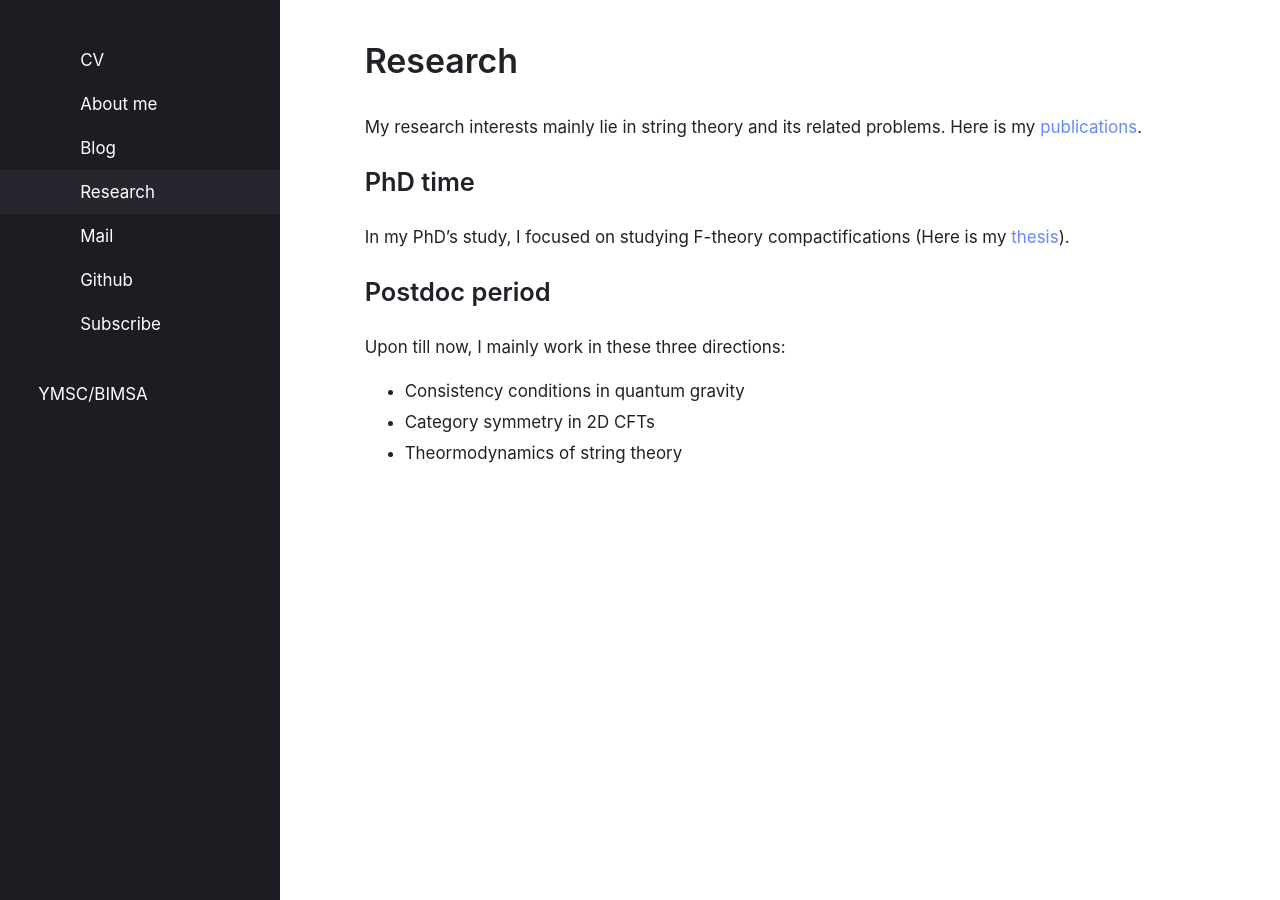
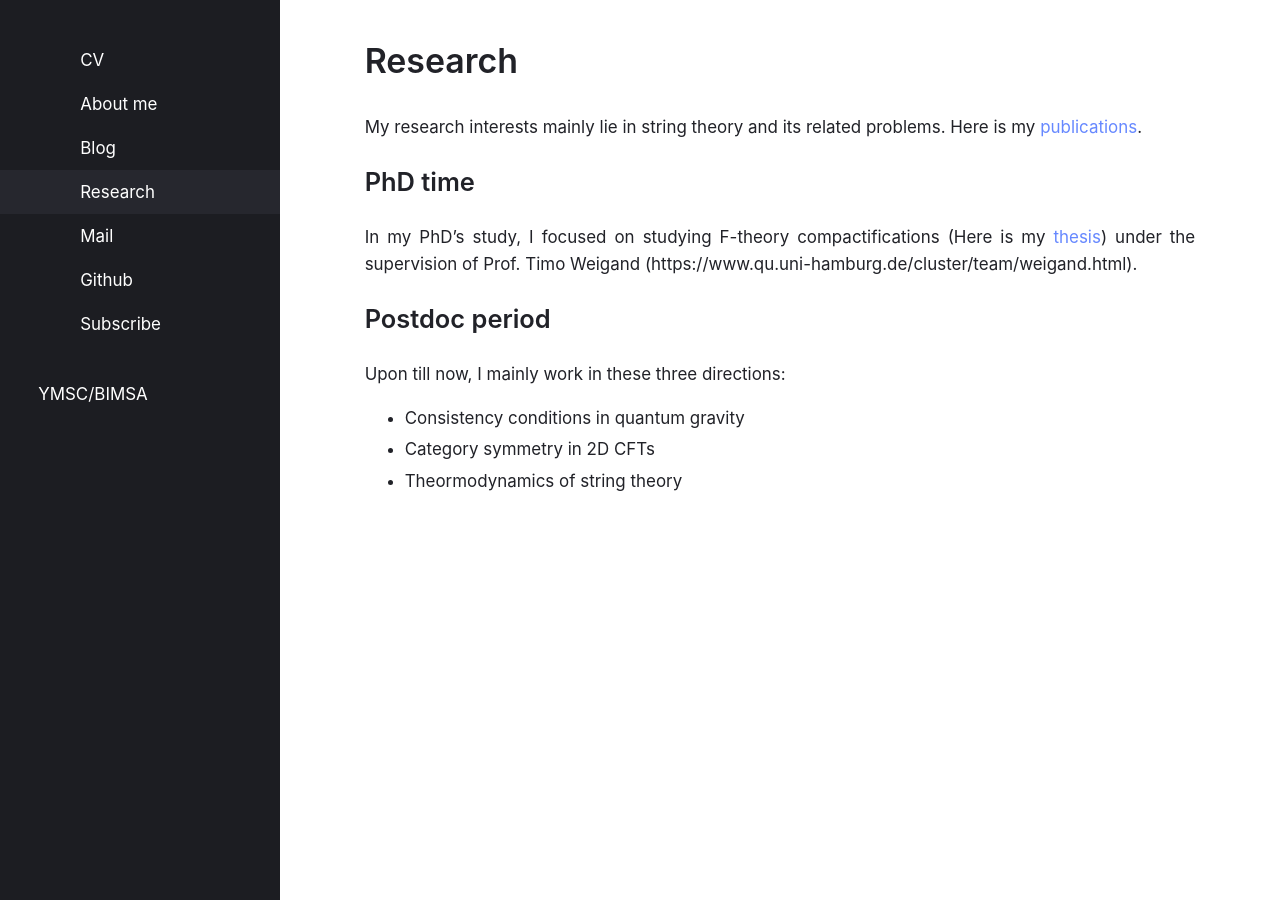
Before and after one commit to fengjunjohnxu/fengjunjohnxu.github.io, a Jekyll site: the page built from research.md, in a window 1280 px wide. Built offline with Jekyll 4.4.1, drawn with Linux system fonts in a browser that asks for light colours; some web fonts are replaced; our own code applies the rules of GitHub Pages for plain Markdown files.

Commit message:
Update research.md

```diff
--- a/research.md
+++ b/research.md
@@ -7,7 +7,7 @@
 
 
 ## PhD time
-In my PhD's study, I focused on studying F-theory compactifications (Here is my [thesis](https://archiv.ub.uni-heidelberg.de/volltextserver/26888/)).
+In my PhD's study, I focused on studying F-theory compactifications (Here is my [thesis](https://archiv.ub.uni-heidelberg.de/volltextserver/26888/)) under the supervision of Prof. Timo Weigand (https://www.qu.uni-hamburg.de/cluster/team/weigand.html).
 
 
 ## Postdoc period
```
